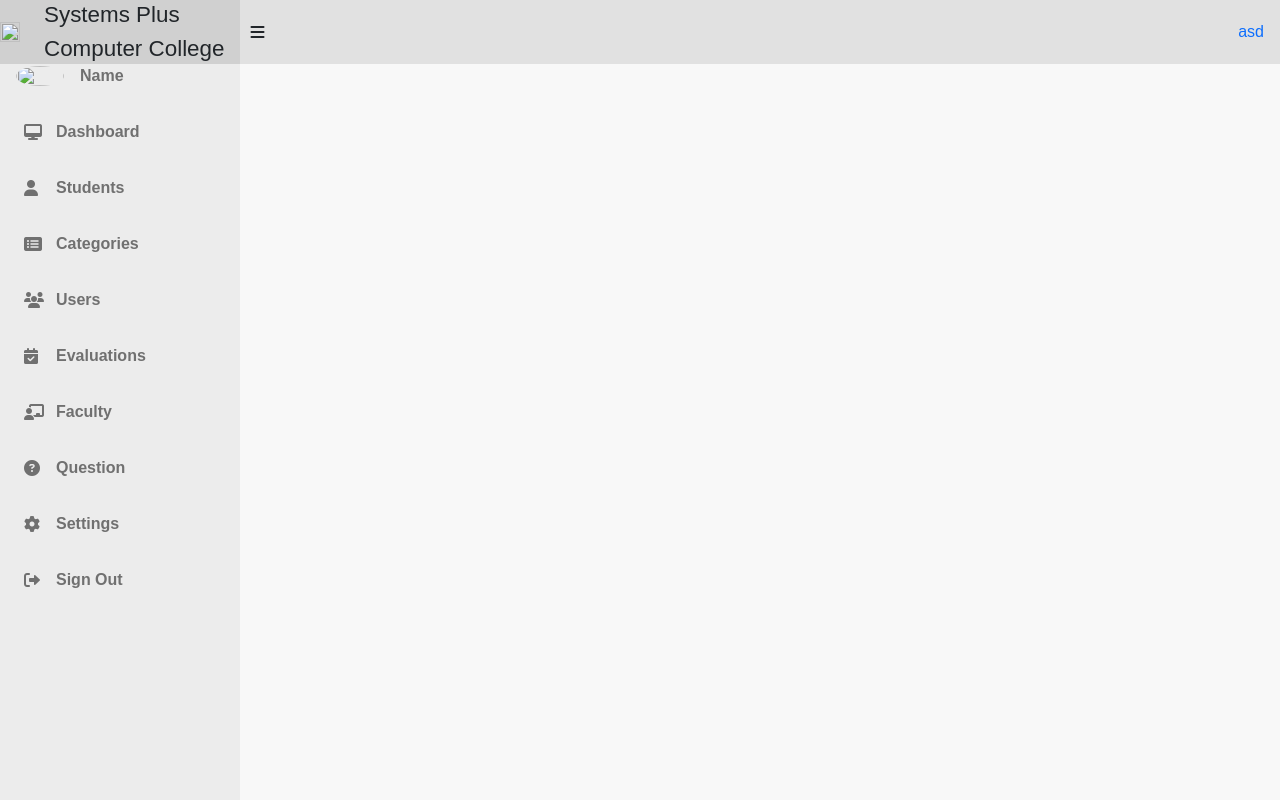
After one commit to redpangilinan/SPCC-FES-SA, a PHP site: page /templates/components/navbar.php in a window 1280 px wide. The commit adds this page. Run offline with PHP 8.4, Linux system fonts and the light colour scheme; some libraries are stand-ins or nearby versions.

Commit message:
navbar update

```diff
--- a/public/css/style.css
+++ b/public/css/style.css
@@ -116,3 +116,157 @@ main {
 .table>tbody>tr>td {
     vertical-align: middle;
 }
+
+/* Navbar */
+.topbar {
+  background: #e1e1e1;
+  padding: 1em;
+  display: flex;
+  justify-content: end;
+  margin: 0 auto;
+  height: 4rem;
+  align-items: center;
+}
+
+.sidebar {
+  top: 0;
+  background: #ececec;
+  position: fixed;
+  left: 0;
+  height: 100%;
+  transition: 0.5s;
+  z-index: 98;
+  white-space: nowrap;
+}
+.sidebar.close {
+  max-width: 4rem;
+}
+.sidebar.close span {
+  display: none;
+}
+.sidebar nav {
+  position: relative;
+}
+
+.sidebar .logo {
+  max-width: 4rem;
+}
+.sidebar.close .sidebar-logo {
+    width: 100%;
+    height: 100%;
+    position: absolute;
+    top: 0;
+    left: 0;
+    padding-right: 1em;
+}
+
+.sidebar-name {
+    display: flex;
+    flex-direction: column;
+    justify-content: center;
+    width: 100%;
+}
+.sidebar nav .sidebar-header {
+    display: flex;
+    align-items: center;
+    background: #d0d0d0;
+    height: 100%;
+    max-height: 4rem;
+    overflow: hidden;
+    white-space: nowrap;
+  }
+.sidebar-name1 {
+    font-weight: 400;
+    font-size: 1.4rem;
+    margin-right: 1rem;
+    margin-left: 1.5rem;
+}
+  .sidebar nav .toggle {
+    position: absolute;
+    top: 50%;
+    right: -1.5rem;
+    transform: translateY(-50%);
+    cursor: pointer;
+    align-items: center;
+    display: flex;
+    justify-content: center;
+    transition: 0.5s;
+  }
+
+  .menu-bar {
+    height: calc(100% - 55px);
+    display: flex;
+    flex-direction: column;
+    justify-content: space-between;
+    overflow-y: auto;
+  }
+
+  .menu-bar::-webkit-scrollbar {
+    display: none;
+  }
+
+  .menu-bar .menu nav ul {
+    list-style: none;
+    padding: 0;
+    justify-content: center;
+    white-space: nowrap;
+  }
+
+  nav p img {
+    height: 100%;
+    max-height: 3.3rem;
+    border-radius: 50%;
+    margin: 0 1em;
+    white-space: nowrap;
+  }
+
+  .sidebar.close nav p img {
+    width: 100%;
+    max-width: 2.3rem;
+    height: 100%;
+    max-height: 2.3rem;
+    white-space: nowrap;
+  }
+
+  .profile-side {
+    max-width: 3rem;
+    max-height: 3rem;
+    width: 100%;
+    height: 100%;
+    vertical-align: middle;
+    transition: 0.5s;
+  }
+  nav li {
+  padding: 1em;
+  margin: 0;
+  align-items: center;
+  white-space: nowrap;
+  transition: 0.5s;
+}
+
+nav a {
+  text-decoration: none;
+  color: #707070;
+  font-weight: 700;
+  display: flex;
+  align-items: center;
+  white-space: nowrap;
+  transition: 0.5s;
+
+}
+
+nav .i {
+  width: 2.5em;
+  max-width: 100%;
+  padding-left: .5em;
+  display: flex;
+  align-items: center;
+  white-space: nowrap;
+  transition: 0.5s;
+
+}
+
+nav li:hover,
+nav li:focus {
+  background: #d0d0d0;
+}
--- /dev/null
+++ b/templates/components/navbar.php
@@ -0,0 +1,51 @@
+<head>
+    <meta charset="UTF-8">
+    <meta http-equiv="X-UA-Compatible" content="IE=edge">
+    <meta name="viewport" content="width=device-width, initial-scale=1.0">
+    <link rel="stylesheet" href="https://cdn.jsdelivr.net/npm/bootstrap@5.2.3/dist/css/bootstrap.min.css">
+    <link rel="stylesheet" href="https://cdnjs.cloudflare.com/ajax/libs/font-awesome/6.2.1/css/all.min.css">
+    <link rel="stylesheet" href="https://cdn.datatables.net/1.13.4/css/jquery.dataTables.min.css">
+    <link rel="stylesheet" href="https://cdn.datatables.net/buttons/2.3.6/css/buttons.dataTables.min.css">
+    <link rel="stylesheet" href="../../public/css/style.css">
+    <title>Categories</title>
+</head>
+
+<div class="d-flex justify-content-end topbar">
+    <div class="topbar-logout-sec">
+        <a class="topbar-profile"><img src=""></a>
+        <a class="topbar-username">asd</a>
+    </div>
+</div>
+
+<div class="sidebar">
+	<nav>
+		<div class="sidebar-header">
+			<div class="sidebar-logo">
+				<a href="#" class="username"><img src="#" alt="" class="profile-side"></a>
+			</div>
+			<div class="sidebar-name">
+				<span class="sidebar-name1">Systems Plus</span>
+				<span class="sidebar-name1">Computer College</span>
+			</div>
+		</div>
+		<i class='fas fa-bars toggle'></i>
+	</nav>
+	<div class="menu-bar">
+		<div class="menu">
+			<nav>
+				<p><a href="#" class="username"><img src="#" alt="" class="profile-side"><span>Name</span></a></p>
+				<ul>
+				<li><a href="#"><i class="fas fa-desktop i"></i><span>Dashboard</span></a></li>
+                <li><a href="#"><i class="fas fa-user i"></i><span>Students</span></a></li>
+                <li><a href="#"><i class="fa fa-list-alt i"></i><span>Categories</span></a></li>
+                <li><a href="#"><i class="fas fa-users i"></i><span>Users</span></a></li>
+                <li><a href="#"><i class="fas fa-calendar-check i"></i><span>Evaluations</span></a></li>
+                <li><a href="#"><i class="fas fa-chalkboard-teacher i"></i><span>Faculty</span></a></li>
+                <li><a href="#"><i class="fas fa-question-circle i"></i><span>Question</span></a></li>
+                <li><a href="#"><i class="fa fa-gear i"></i><span>Settings</span></a></li>
+				<li><a href="?logout=true"><i class="fas fa-sign-out-alt i"></i><span>Sign Out</span></a></li>
+				</ul>
+			</nav>
+		</div>
+	</div>
+</div>
```
Also changed, not shown: public/js/navbar.js (added), templates/components/footer.php (added).
